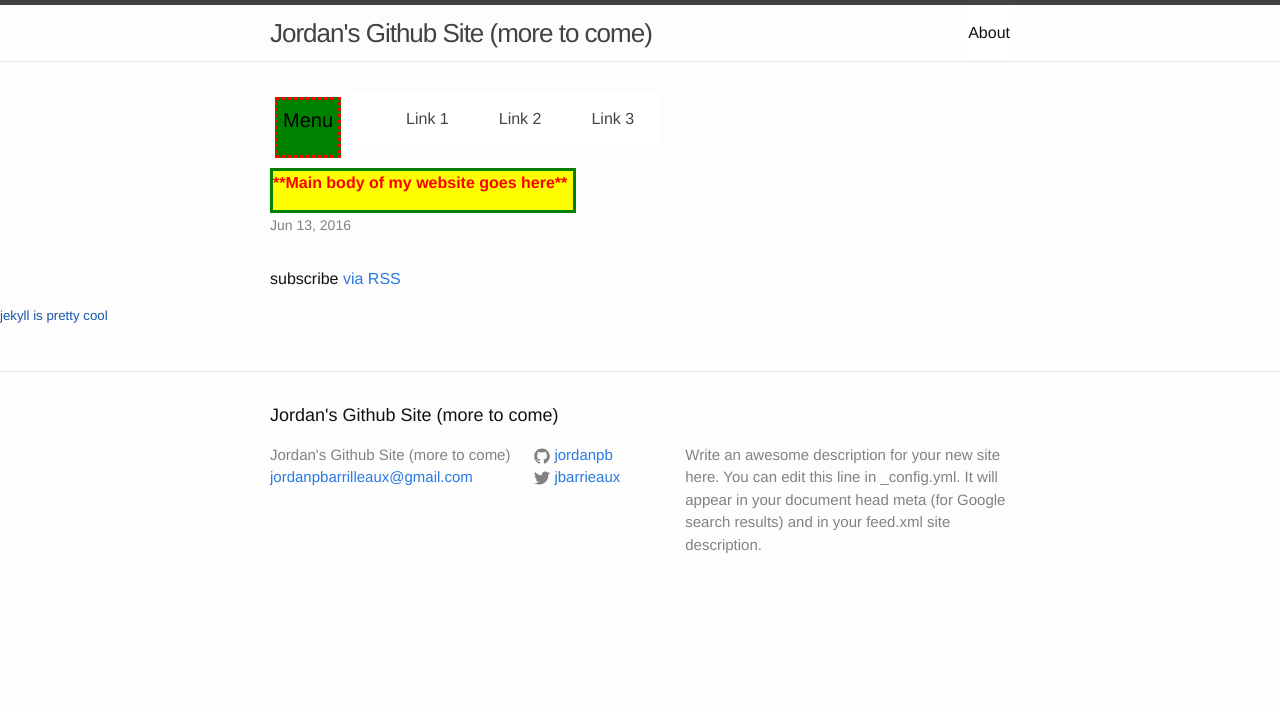
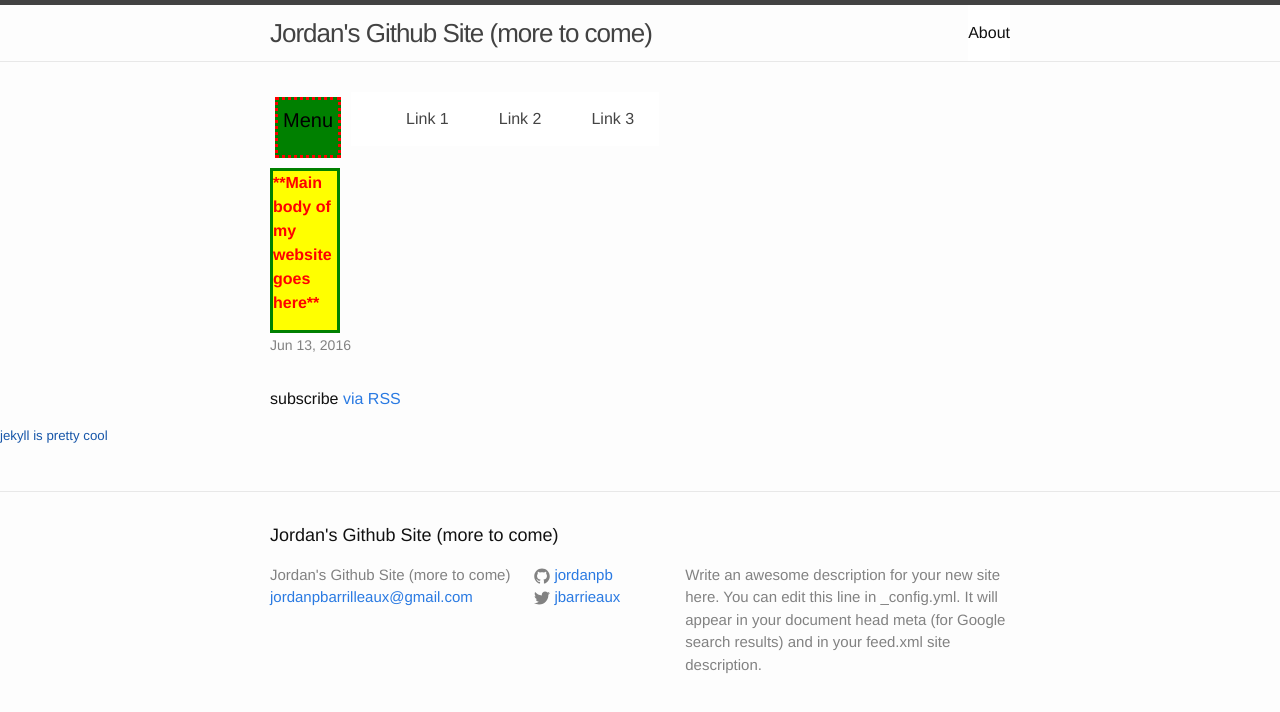
Before and after one commit to Jordanpb/codeacademyTest, a Jekyll site: the page built from index.html, in a window 1280 px wide. Shown: the top 712 px of the page. Built offline with Jekyll 4.4.1, drawn with Linux system fonts in a browser that asks for light colours.

Commit message:
Update _layout.scss

```diff
--- a/_sass/_layout.scss
+++ b/_sass/_layout.scss
@@ -18,7 +18,7 @@
 
 .divMain{
  height: relative;
- width: 300px;
+ width: 4em;
  background-color: yellow;
  border: 3px solid green;
  clear: both;
```
